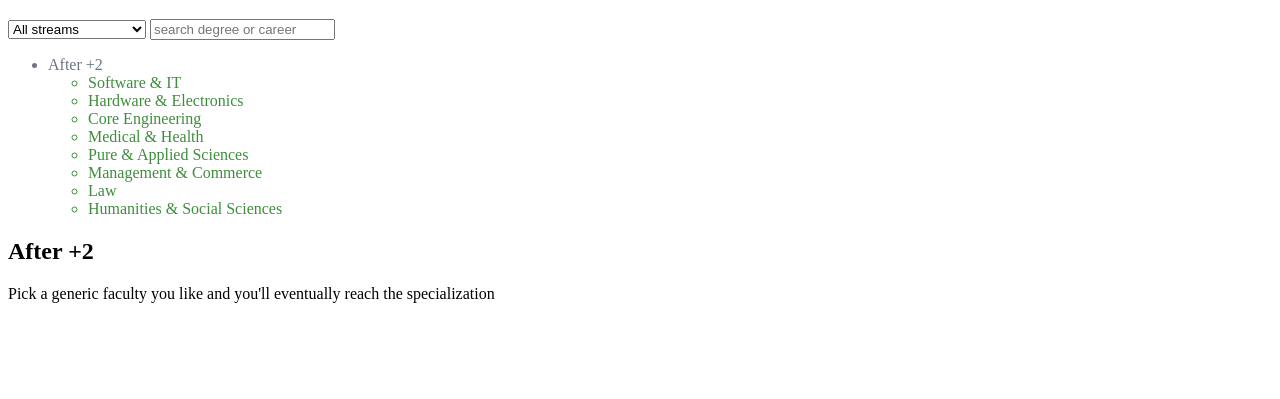
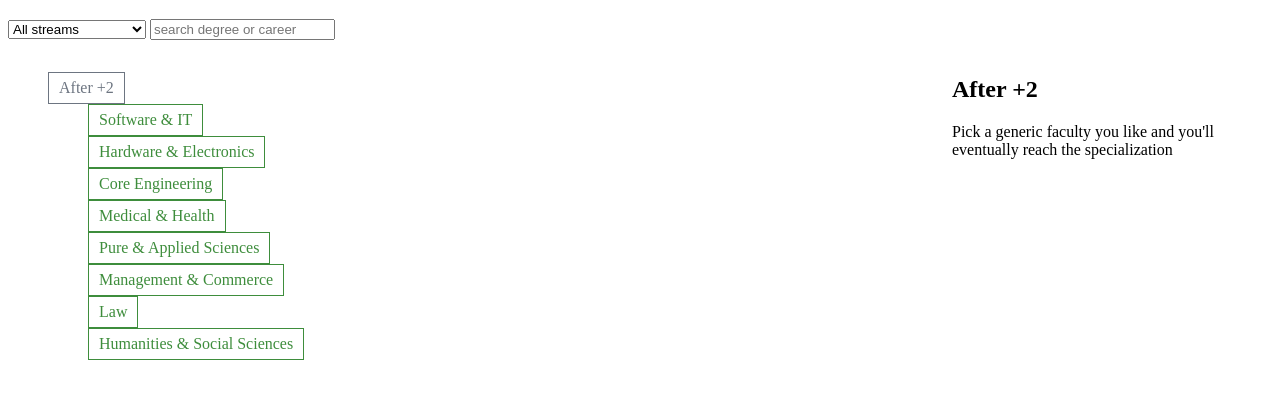
Before and after one commit to Bivaas/pathfinder, a plain HTML site: page index.html in a window 1280 px wide. Both pictures are taken after a click on the element "After +2". Shown: the part 61-460 px from the top of the page. Drawn offline with Linux system fonts and the light colour scheme.

Commit message:
box UI and js error fix

```diff
--- a/index.html
+++ b/index.html
@@ -18,8 +18,12 @@
     <input id="search" placeholder="search degree or career">
     <ul id="results"></ul>
 
-    <div id="tree"></div>
-    <div id="details"></div>
+    <main>
+
+        <div id="tree"></div>
+        <div id="details"></div>
+
+    </main>
 
 </body>
 </html>
--- a/script.js
+++ b/script.js
@@ -17,7 +17,7 @@ function showDetails(node) {
 
     if (node.exams) {
 
-        details.innerHTML +- "<p>Entrance exams " + node.exams.join(", ") + "</p>";
+        details.innerHTML += "<p>Entrance exams: " + node.exams.join(", ") + "</p>";
     }
 
     if (node.streams) {
@@ -93,12 +93,14 @@ fetch("careers.json")
         document.getElementById("tree").appendChild(ul);
     })
 
+    .catch(err => console.error("failed to load careers.json", err))
+
     // degree and stream changes
     document.getElementById("stream").addEventListener("change", event => {
 
         const chosen = event.target.value;
 
-        document.querySelectorAll("[data-streams").forEach(li => {
+        document.querySelectorAll("[data-streams]").forEach(li => {
 
             li.hidden = chosen !== "all" && !li.dataset.streams.includes(chosen);
         });
@@ -126,5 +128,3 @@ fetch("careers.json")
             results.appendChild(li);
         })
     })
-
-    .catch(err => console.error("failed to load careers.json:", err));
--- a/style.css
+++ b/style.css
@@ -8,3 +8,40 @@
 
     color: #3e8d3c;
 }
+
+
+main {
+
+    display: flex;
+    flex-wrap: wrap;
+    gap: 40px;
+}
+
+#tree {
+
+    flex: 1;
+}
+
+#details {
+
+    width: 320px;
+}
+
+#tree span, #results li {
+
+    cursor: pointer;
+}
+
+/* box */
+#tree span {
+
+    display: inline-block;
+    border: 1px solid;
+    padding: 6px 10px;
+}
+
+/* bullet dots rm */
+#tree ul {
+
+    list-style: none;
+}
```
